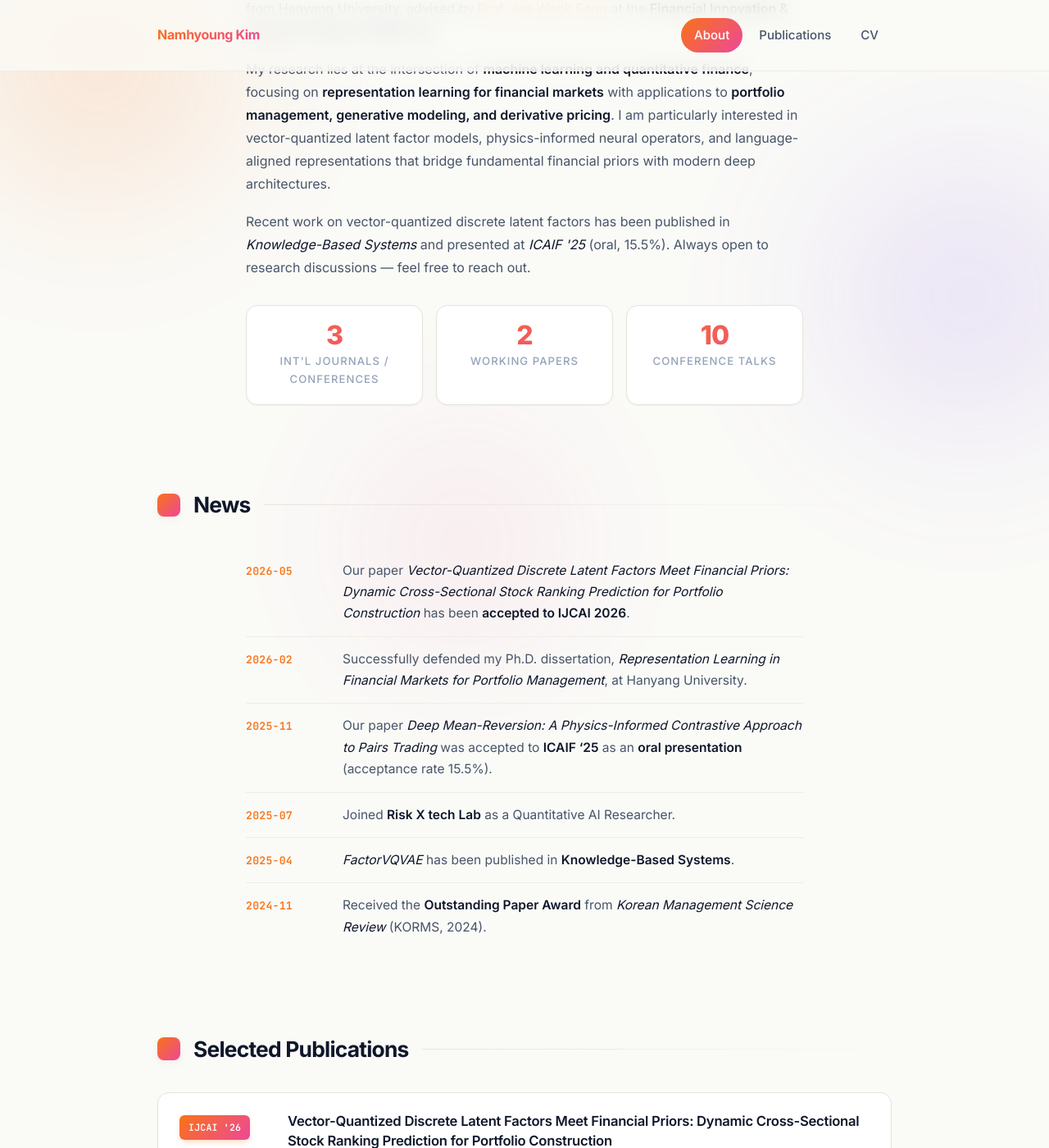
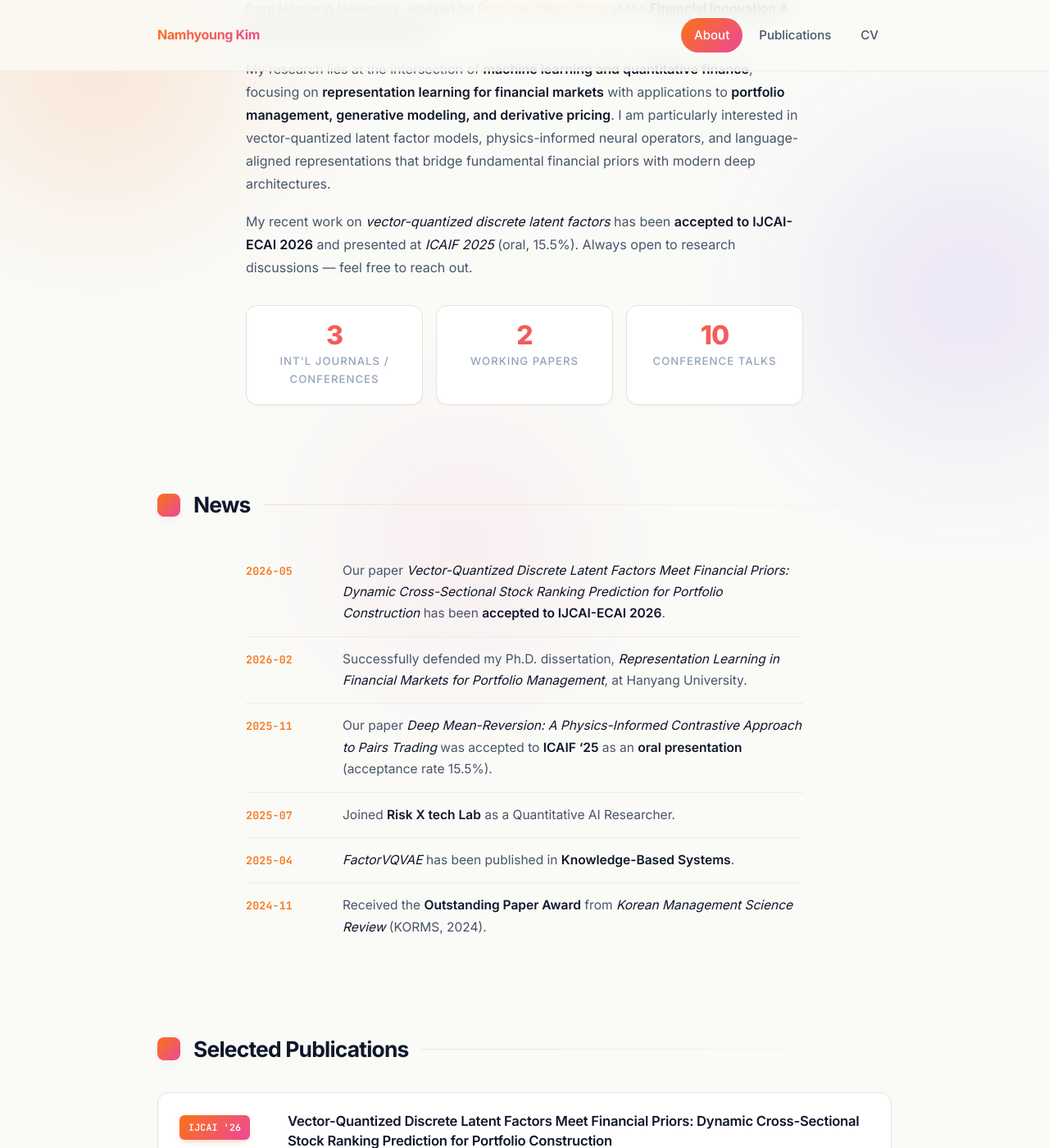
Before and after one commit to x7jeon8gi/x7jeon8gi.github.io, a Jekyll site: the page built from index.html, in a window 1280 px wide and 1400 px high, scrolled down 648 px. Shown: the whole window at 82% size. Built offline with Jekyll 4.4.1, drawn with Linux system fonts in a browser that asks for light colours; some of the changed text lies outside the part shown.

Commit message:
Tighten bio: drop KBS mention, use full year for ICAIF

```diff
--- a/_data/news.yml
+++ b/_data/news.yml
@@ -1,7 +1,7 @@
 # Most-recent first. Each item: { date: "YYYY-MM", html: "..." }
 
 - date: "2026-05"
-  html: "Our paper *Vector-Quantized Discrete Latent Factors Meet Financial Priors: Dynamic Cross-Sectional Stock Ranking Prediction for Portfolio Construction* has been **accepted to IJCAI 2026**."
+  html: "Our paper *Vector-Quantized Discrete Latent Factors Meet Financial Priors: Dynamic Cross-Sectional Stock Ranking Prediction for Portfolio Construction* has been **accepted to IJCAI-ECAI 2026**."
 
 - date: "2026-02"
   html: "Successfully defended my Ph.D. dissertation, *Representation Learning in Financial Markets for Portfolio Management*, at Hanyang University."
--- a/_data/publications.yml
+++ b/_data/publications.yml
@@ -20,7 +20,7 @@ international:
   - id:          ijcai26-vqfp
     title:       "Vector-Quantized Discrete Latent Factors Meet Financial Priors: Dynamic Cross-Sectional Stock Ranking Prediction for Portfolio Construction"
     authors:     ["Namhyoung Kim", "Jae Wook Song"]
-    venue:       "Proceedings of the 35th International Joint Conference on Artificial Intelligence (IJCAI '26)"
+    venue:       "Proceedings of the 35th International Joint Conference on Artificial Intelligence (IJCAI-ECAI 2026)"
     venue_short: "IJCAI '26"
     year:        2026
     note:        "To appear · CORE A* venue"
--- a/index.html
+++ b/index.html
@@ -48,9 +48,10 @@ title: About
 </p>
 
 <p>
-  Recent work on vector-quantized discrete latent factors has been published in
-  <em>Knowledge-Based Systems</em> and presented at <em>ICAIF&nbsp;'25</em> (oral, 15.5%).
-  Always open to research discussions — feel free to reach out.
+  My recent work on <em>vector-quantized discrete latent factors</em> has been
+  <strong>accepted to IJCAI-ECAI&nbsp;2026</strong> and presented at
+  <em>ICAIF&nbsp;2025</em> (oral, 15.5%). Always open to research discussions
+  — feel free to reach out.
 </p>
 </div>
 
```
Also changed, not shown: 1 other file.
